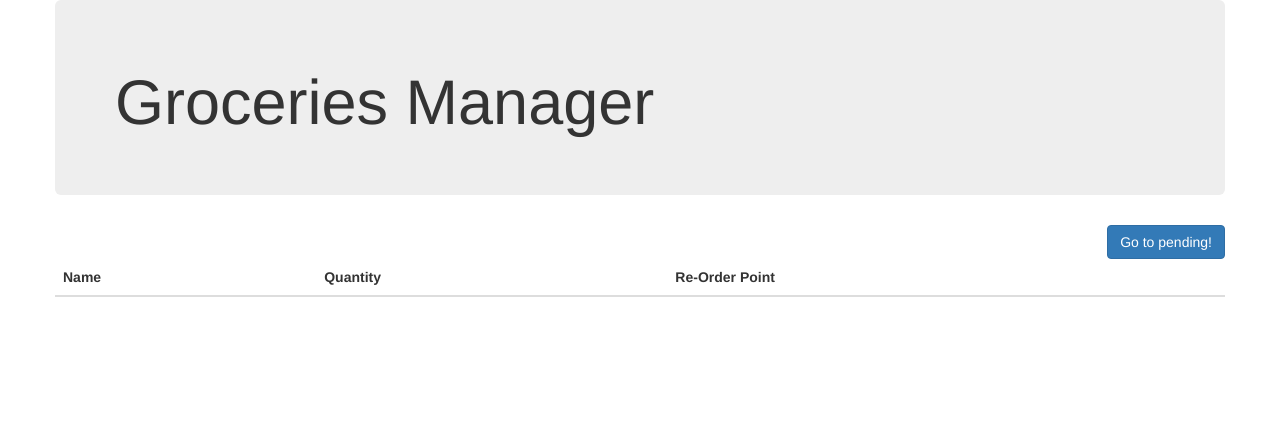
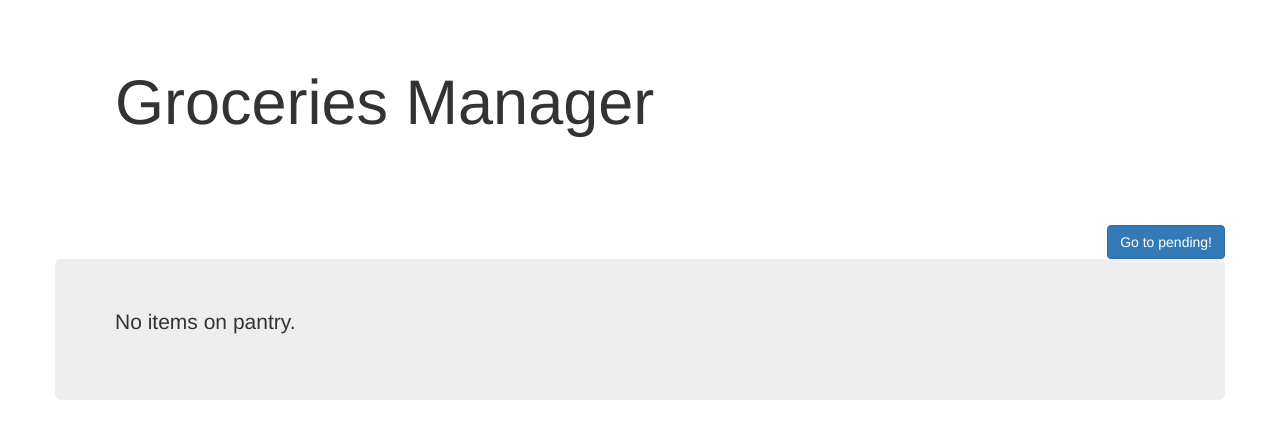
Before and after one commit to wistcc/groceriesManager, a Vue app: page / in a window 1280 px wide. Shown: the top 438 px of the page. Built offline with nearby package versions, Linux system fonts and the light colour scheme.

Commit message:
Hiding pantry table when no items

```diff
--- a/src/App.vue
+++ b/src/App.vue
@@ -1,6 +1,6 @@
 <template>
   <div class="container theme-showcase">
-    <div class="row jumbotron">
+    <div class="row jumbotron customHeader">
       <h1>Groceries Manager</h1>
     </div>
     <router-view></router-view>
@@ -13,3 +13,9 @@
   }
 
 </script>
+
+<style>
+  .customHeader {
+    background-color: transparent !important;
+  }
+</style>
--- a/src/components/pantry.vue
+++ b/src/components/pantry.vue
@@ -3,7 +3,10 @@
         <div class="row text-right">
             <router-link to="/pending" class="btn btn-primary">Go to pending!</router-link>
         </div>
-        <div class="row">
+        <div class="row jumbotron">
+            <div v-if="pantryGroceries.length > 0">
+                <h3>Items on pantry</h3>
+                <hr/>
                 <table class="table table-striped">
                     <thead>
                         <tr>
@@ -19,9 +22,9 @@
                                 {{grocery.name}}
                             </td>
                             <td>
-                            <button @click="decreaseQuantity(grocery)">-</button>
+                                <button class="btn btn-danger" @click="decreaseQuantity(grocery)">-</button>
                                 <span> {{grocery.quantity}} </span>
-                            <button @click="increaseQuantity(grocery)">+</button>
+                                <button class="btn btn-success" @click="increaseQuantity(grocery)">+</button>
                             </td>
                             <td>
                                 {{grocery.reOrderPoint}}
@@ -29,6 +32,10 @@
                         </tr>
                     </tbody>
                 </table>
+            </div>
+            <div v-if="pantryGroceries.length <= 0">
+                <p>No items on pantry.</p>
+            </div>
         </div>
     </div>
 </template>
```
Lines whose indentation alone changed are shown as unchanged.
